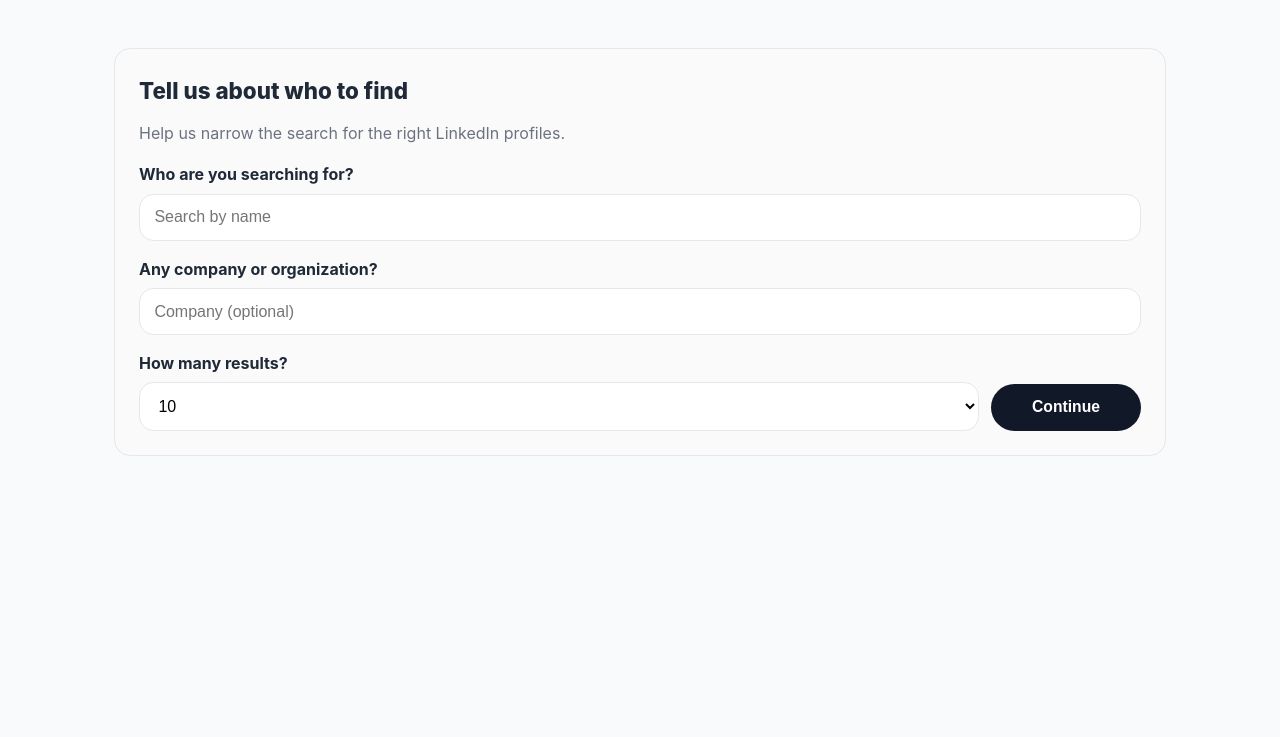
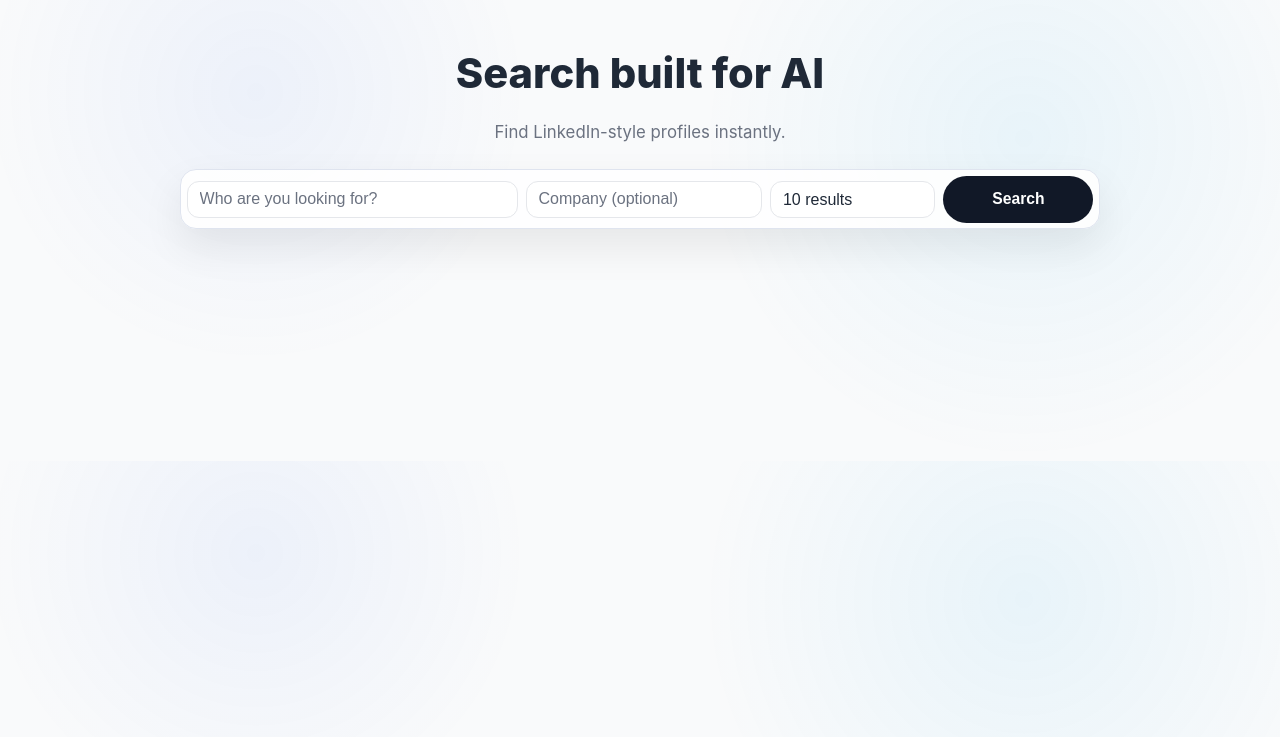
Before and after one commit to Kedaar-NR/people-parse, a FastAPI app: page / in a window 1280 px wide. Shown: the top 737 px of the page. Run offline with FastAPI, Linux system fonts and the light colour scheme.

Commit message:
Restyle hero to single pill search layout

```diff
--- a/static/css/style.css
+++ b/static/css/style.css
@@ -26,28 +26,43 @@ body {
     font-family: 'SF Pro Text', -apple-system, BlinkMacSystemFont, 'Segoe UI', Roboto, Oxygen, Ubuntu, Cantarell, sans-serif;
     line-height: 1.6;
     color: var(--text-primary);
-    background-color: var(--bg-gray);
-    padding: 1rem;
+    background: radial-gradient(circle at 20% 20%, rgba(37, 99, 235, 0.06), transparent 25%),
+                radial-gradient(circle at 80% 30%, rgba(14, 165, 233, 0.07), transparent 30%),
+                #f9fafb;
+    padding: 1.5rem 1rem;
 }
 
 .container {
     max-width: 1100px;
     margin: 0 auto 3rem auto;
-    padding: 1.5rem;
+    padding: 1rem;
+}
+
+.hero-wrap {
+    display: grid;
+    justify-items: center;
+    gap: 1rem;
 }
 
 .hero {
+    text-align: center;
     margin-bottom: 0.5rem;
 }
 
-.search-shell {
-    margin-bottom: 2rem;
+.hero h1 {
+    font-size: 2.6rem;
+    font-weight: 800;
+    color: var(--text-primary);
+    margin-bottom: 0.75rem;
+}
+
+.subtitle {
+    font-size: 1.05rem;
+    color: var(--text-secondary);
 }
 
 .search-form {
-    display: flex;
-    flex-direction: column;
-    gap: 0.75rem;
+    width: min(920px, 100%);
 }
 
 .recent-container {
@@ -72,7 +87,7 @@ body {
     display: inline-flex;
     align-items: center;
     gap: 0.4rem;
-    background: #f3f5fb;
+    background: #f5f7fb;
     border: 1px solid #e3e7f0;
     color: var(--text-primary);
     padding: 0.5rem 0.65rem 0.5rem 0.75rem;
@@ -112,6 +127,53 @@ body {
 .question-sub {
     color: var(--text-secondary);
     margin-top: -0.25rem;
+}
+
+.search-bar.triple {
+    display: grid;
+    grid-template-columns: 1.4fr 1fr 0.7fr auto;
+    gap: 0.5rem;
+    background: rgba(255, 255, 255, 0.9);
+    border: 1px solid #dfe4ef;
+    border-radius: 16px;
+    padding: 0.35rem;
+    box-shadow: 0 18px 40px rgba(0, 0, 0, 0.08);
+    align-items: center;
+}
+
+.pill-field {
+    background: #fff;
+    border: 1px solid #e5e7eb;
+    border-radius: 12px;
+    padding: 0.55rem 0.75rem;
+    display: flex;
+    align-items: center;
+    transition: border-color 0.2s, box-shadow 0.2s;
+}
+
+.pill-field:focus-within {
+    border-color: var(--primary-color);
+    box-shadow: 0 0 0 3px rgba(37, 99, 235, 0.12);
+}
+
+.pill-field input,
+.pill-field select {
+    border: none;
+    outline: none;
+    width: 100%;
+    font-size: 1rem;
+    background: transparent;
+    color: var(--text-primary);
+}
+
+.pill-field input::placeholder {
+    color: var(--text-secondary);
+}
+
+.pill-select select {
+    appearance: none;
+    background: transparent;
+    cursor: pointer;
 }
 
 .form-stack {
--- a/templates/index.html
+++ b/templates/index.html
@@ -7,28 +7,24 @@
     <link rel="stylesheet" href="/static/css/style.css">
 </head>
 <body>
-    <div class="container">
-        <header class="hero" aria-hidden="true"></header>
+    <div class="container hero-wrap">
+        <header class="hero">
+            <h1>Search built for AI</h1>
+            <p class="subtitle">Find LinkedIn-style profiles instantly.</p>
+        </header>
 
-        <div class="search-shell">
         <form id="searchForm" class="search-form">
-                <div class="question-card">
-                    <h2>Tell us about who to find</h2>
-                    <p class="question-sub">Help us narrow the search for the right LinkedIn profiles.</p>
-
-                    <div class="form-stack">
-                        <label for="name">Who are you searching for?</label>
+            <div class="search-bar triple">
+                <div class="pill-field">
                     <input
                         type="text"
                         id="name"
                         name="name"
-                            placeholder="Search by name"
+                        placeholder="Who are you looking for?"
                         required
                     >
                 </div>
-
-                    <div class="form-stack">
-                        <label for="company">Any company or organization?</label>
+                <div class="pill-field">
                     <input
                         type="text"
                         id="company"
@@ -36,25 +32,20 @@
                         placeholder="Company (optional)"
                     >
                 </div>
-
-                    <div class="form-inline">
-                        <div class="form-stack inline">
-                            <label for="limit">How many results?</label>
+                <div class="pill-field pill-select">
                     <select id="limit" name="limit">
-                                <option value="5">5</option>
-                                <option value="10" selected>10</option>
-                                <option value="20">20</option>
-                                <option value="50">50</option>
+                        <option value="5">5 results</option>
+                        <option value="10" selected>10 results</option>
+                        <option value="20">20 results</option>
+                        <option value="50">50 results</option>
                     </select>
                 </div>
                 <button type="submit" id="searchBtn" class="btn-cta">
-                            <span class="btn-text">Continue</span>
+                    <span class="btn-text">Search</span>
                     <span class="btn-loading" style="display: none;">Searching...</span>
                 </button>
             </div>
-                </div>
         </form>
-        </div>
 
         <div id="recentContainer" class="recent-container" style="display: none;">
             <div class="recent-title">Recent searches</div>
```
Lines whose indentation alone changed are shown as unchanged.
